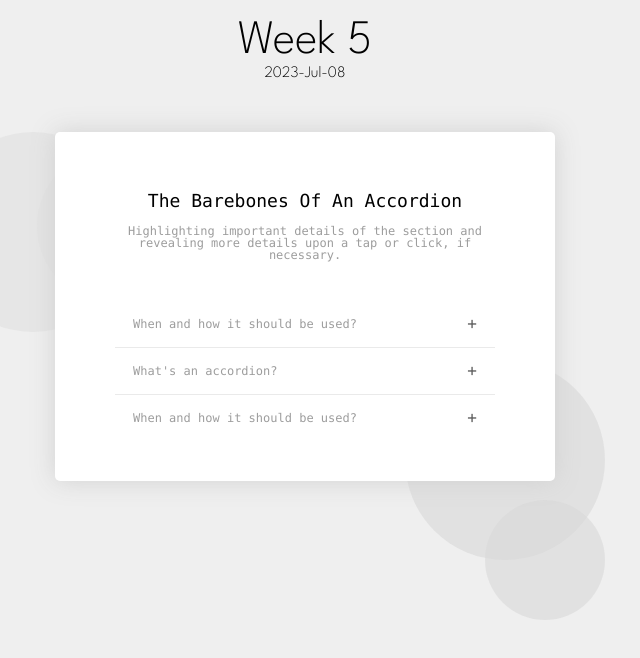
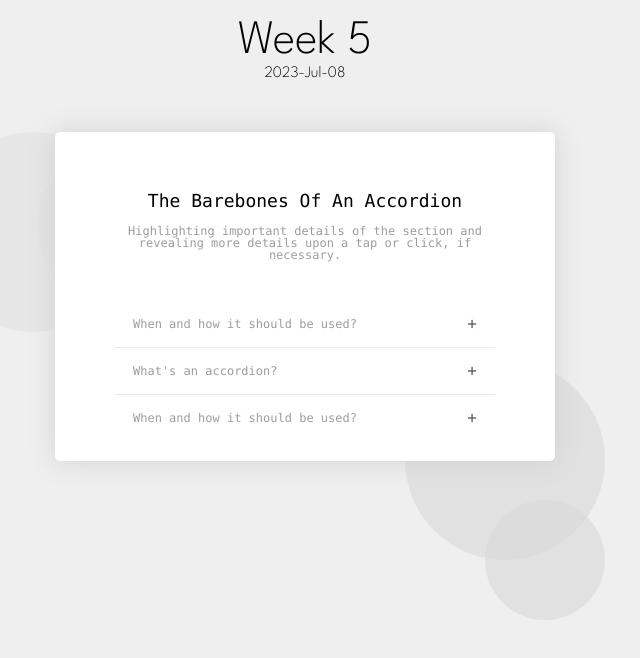
Before and after one commit to sanjaymhj/internal-ui-challenge, a React (Vite) app: page /week-5 in a window 1280 px wide. Shown: the top 658 px of the page, without its empty margins (335-975 px from the left). Built offline with nearby package versions, Linux system fonts and the light colour scheme.

Commit message:
w-5 Update padding

```diff
--- a/src/week-5/Accordion/style.scss
+++ b/src/week-5/Accordion/style.scss
@@ -77,7 +77,7 @@ body {
     }
 
     .body {
-      padding: 20px 0px 40px;
+      padding: 20px 0px 20px;
       width: 100%;
       color: #9d9d9d;
 
@@ -137,7 +137,7 @@ body {
           span {
             display: block;
             font-size: 12px;
-            padding-top: 10px;
+            // padding-top: 10px;
             line-height: 1.3;
             text-align: left;
             padding-right: 30px;
```
